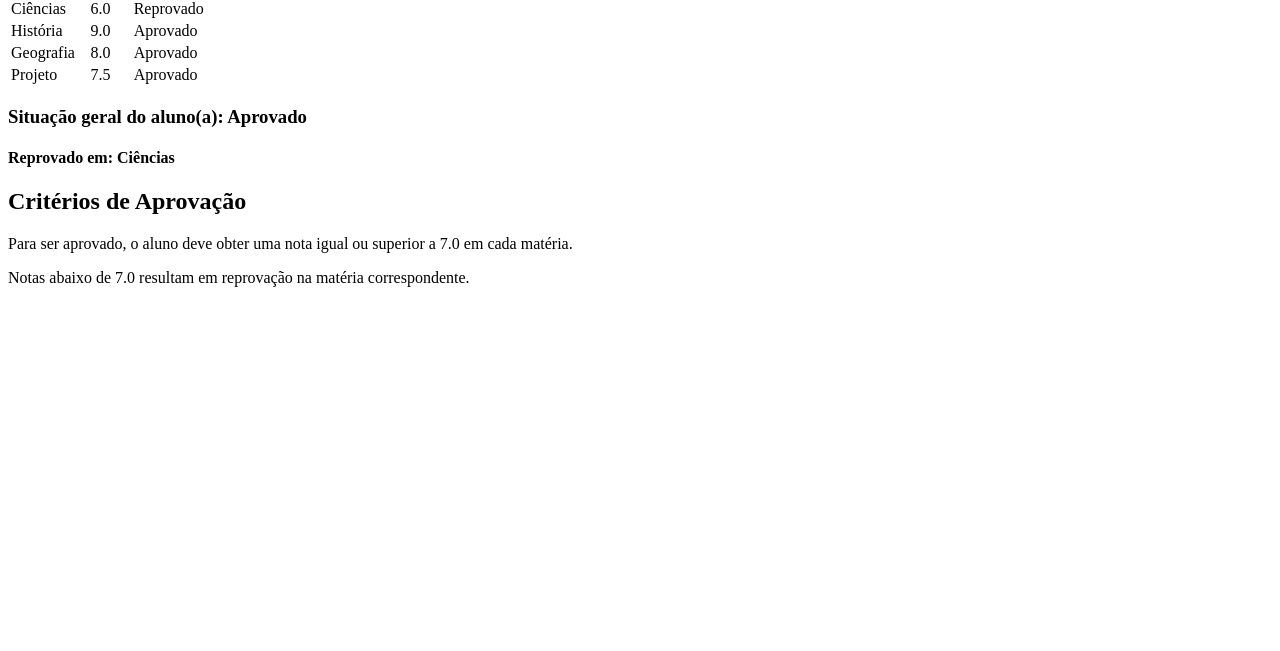
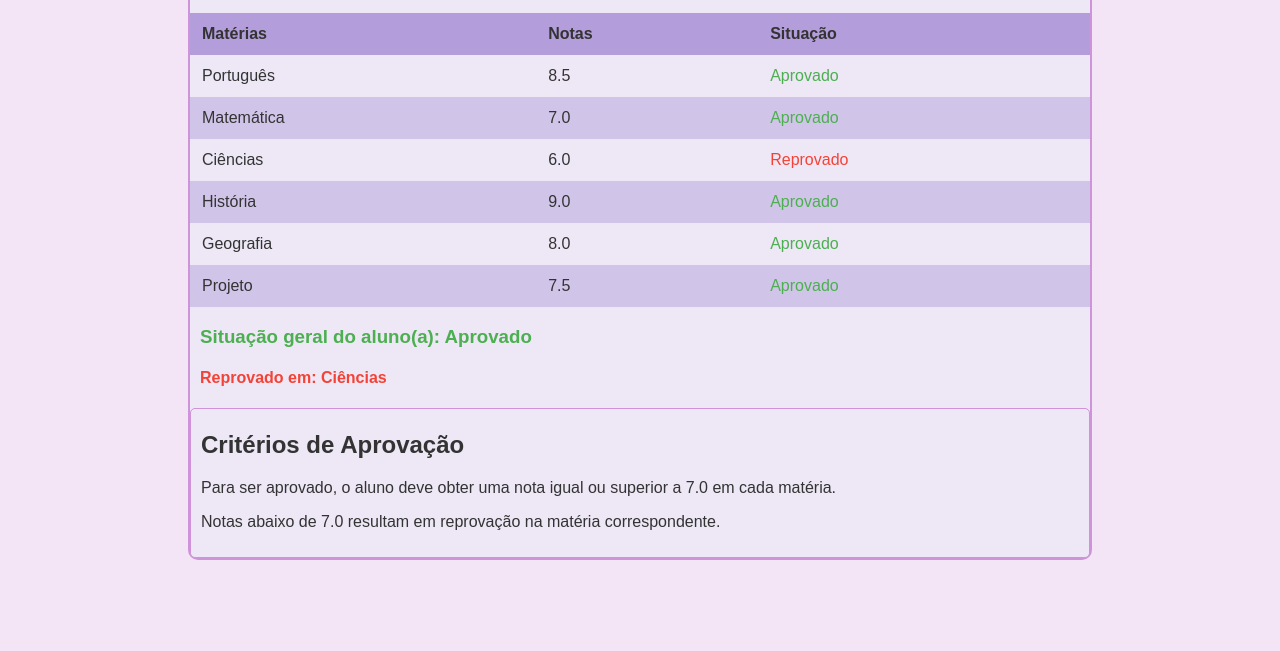
Before and after one commit to smthugo/2projeto, a plain HTML site: page index.html in a window 1280 px wide. Shown: the part 149-800 px from the top of the page. Drawn offline with Linux system fonts and the light colour scheme.

Commit message:
Update index.html

```diff
--- a/index.html
+++ b/index.html
@@ -3,7 +3,7 @@
     <meta charset="UTF-8">
     <meta name="viewport" content="width=device-width, initial-scale=1.0">
     <title>Boletim Escolar</title>
-    <link rel="stylesheet" href="tabela.css">
+    <link rel="stylesheet" href="index.css">
 <body>
     <div class="container">
         <h1>Boletim Escolar</h1>
```
